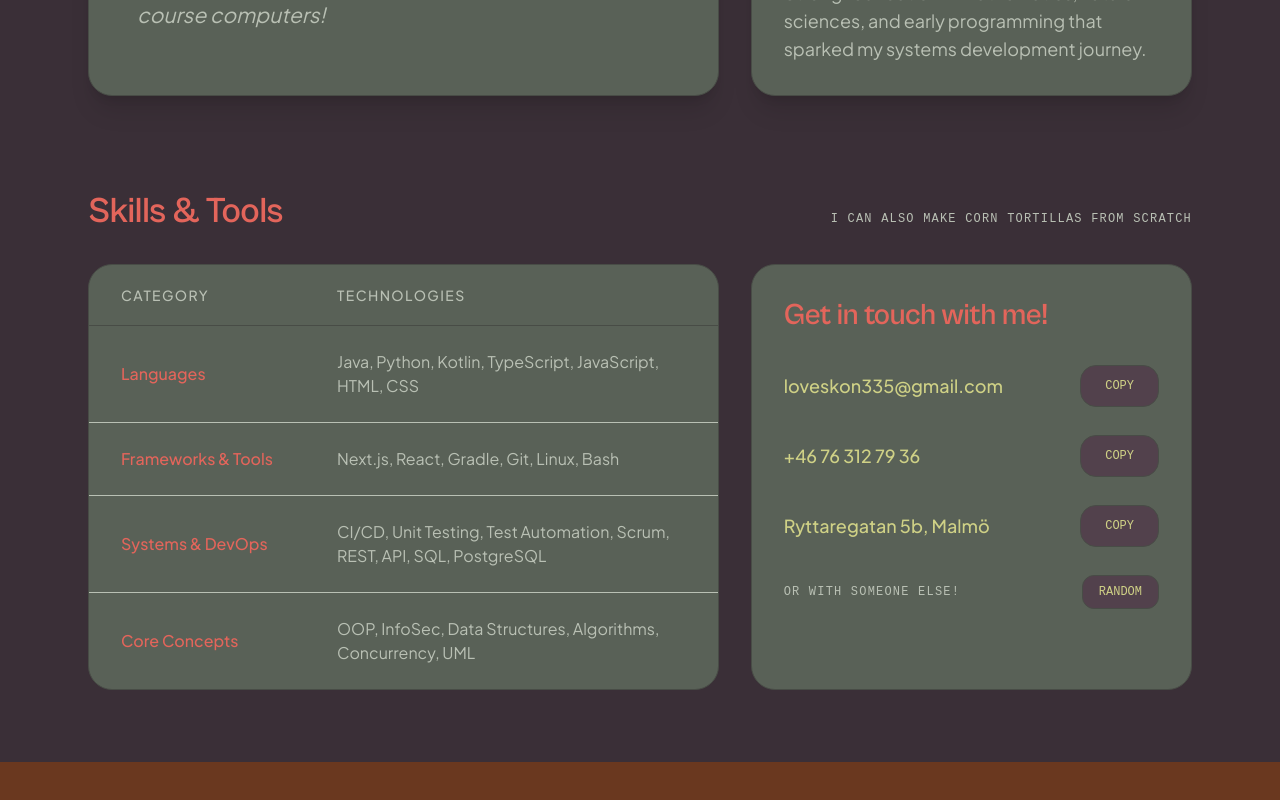
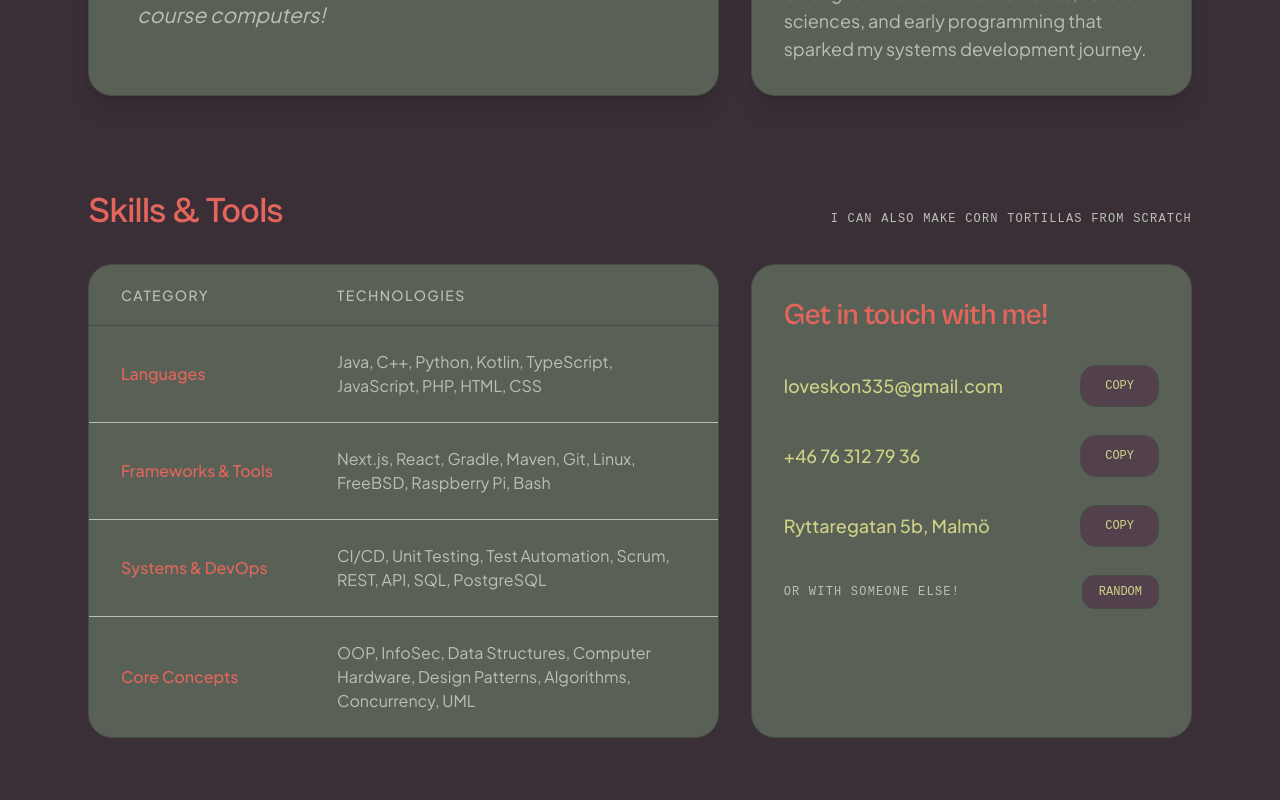
Before and after one commit to Love335/love335.github.io, a Next.js app: page /about in a window 1280 px wide. Shown: the part 1239-2039 px from the top of the page. Before the commit the page ends 2001 px from the top, so only its background shows below. Built offline with nearby package versions, Linux system fonts and the light colour scheme.

Commit message:
added new skills

```diff
--- a/app/about/page.tsx
+++ b/app/about/page.tsx
@@ -28,10 +28,10 @@ const copyToClipboard = (text: string, type: 'email' | 'phone' | 'address' | 'ra
   };
 
   const skillsData = [
-    { category: "Languages", items: "Java, Python, Kotlin, TypeScript, JavaScript, HTML, CSS" },
-    { category: "Frameworks & Tools", items: "Next.js, React, Gradle, Git, Linux, Bash" },
+    { category: "Languages", items: "Java, C++, Python, Kotlin, TypeScript, JavaScript, PHP, HTML, CSS" },
+    { category: "Frameworks & Tools", items: "Next.js, React, Gradle, Maven, Git, Linux, FreeBSD, Raspberry Pi, Bash" },
     { category: "Systems & DevOps", items: "CI/CD, Unit Testing, Test Automation, Scrum, REST, API, SQL, PostgreSQL" },
-    { category: "Core Concepts", items: "OOP, InfoSec, Data Structures, Algorithms, Concurrency, UML" }
+    { category: "Core Concepts", items: "OOP, InfoSec, Data Structures, Computer Hardware, Design Patterns, Algorithms, Concurrency, UML" }
   ];
 
 const randomContacts = [
--- a/app/localhero/page.tsx
+++ b/app/localhero/page.tsx
@@ -156,7 +156,7 @@ function LocalHeroContent() {
                 Notifications
               </h2>
               <p className={`${theme.text.body} leading-relaxed`}>
-                Polling system peroidically detects updates and notifies users.
+                Polling system periodically detects updates and notifies users.
               </p>
             </div>
           </div>
```
